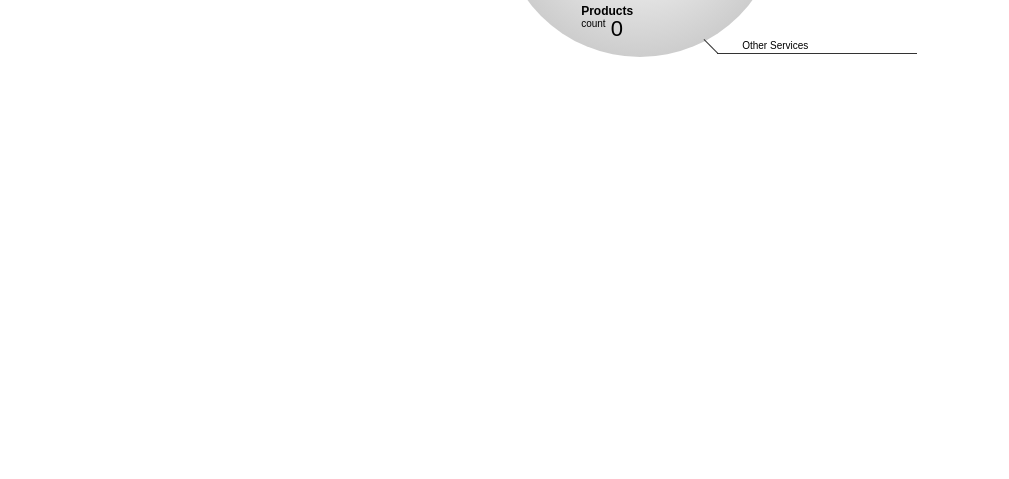
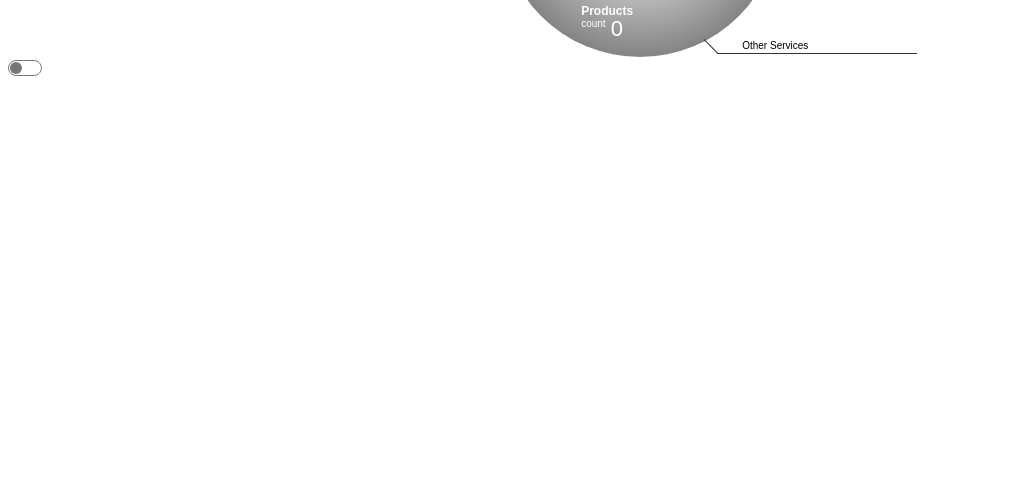
Before and after one commit to appstab/dashboard-concept, a website: page index.html in a window 1280 px wide. Shown: the part 321-800 px from the top of the page, without its empty margins (0-1009 px from the left). Drawn offline with Linux system fonts and the light colour scheme.

Commit message:
checkbox switch

```diff
--- a/index.html
+++ b/index.html
@@ -64,5 +64,12 @@
         </div>
 
     </section>
+
+    <section>
+        <div class="stv-switch">
+            <input class='stv-checkbox-switch' type="checkbox" id="stvSwitch" />
+            <label for="stvSwitch"></label>
+        </div>
+    </section>
 </body>
 </html>
--- a/src/scss/styles.scss
+++ b/src/scss/styles.scss
@@ -24,7 +24,7 @@ body {
     margin: 0 auto;
 
     &.outer-circle{
-        background: radial-gradient(#fff, #b8b8b8);
+        background: radial-gradient(#fff, #515151);
         height: 280px;
         position: relative;
         width: 280px;
@@ -190,7 +190,7 @@ button.btn {
 
 .entity-counter {
     position: absolute;
-    //color: #fff;
+    color: #fff;
 
     &.entity-counter--top {
         top: 8%;
@@ -220,3 +220,62 @@ button.btn {
         line-height: 1;
     }
 }
+
+.stv-switch {
+	clear: both;
+}
+
+input.stv-checkbox-switch {
+	position: absolute;
+	left:-99999px;
+	top: -99999px;
+
+	& + label {
+		position: relative;
+		float: left;
+		line-height: 1em;
+        height: 1em;
+		padding-left: 3.5em;
+		margin: 0.2em 0;
+		cursor: pointer;
+
+		&::before,
+		&::after {
+			position: absolute;
+			left: 0;
+			content:'';
+			line-height: 1em;
+			-webkit-transition: all .1s cubic-bezier(.72,.21,.95,.64);
+			transition: all .1s cubic-bezier(.72,.21,.95,.64);
+		}
+
+		&::before {
+			width: 2em;
+			top: 0;
+			bottom: 0;
+			background-color: transparent;
+            border: 1px solid #777;
+            border-radius: 1em;
+			//box-shadow: inset 0.13em 0.13em 0.2em rgba(0,0,0,0.3);
+		}
+
+		&::after {
+			width: 0.75em;
+			top: 0.125em;
+			bottom: 0.125em;
+			margin-left: 0.1em;
+			border-radius: 50%;
+			background-color: #777;
+		}
+	}
+
+	&:checked + label {
+		&::before {
+			background: #7fd322;
+		}
+		&::after {
+            background-color: #fff;
+            margin-left: 1.25em;
+		}
+	}
+}
```
Also changed, not shown: build/css/styles.css.
